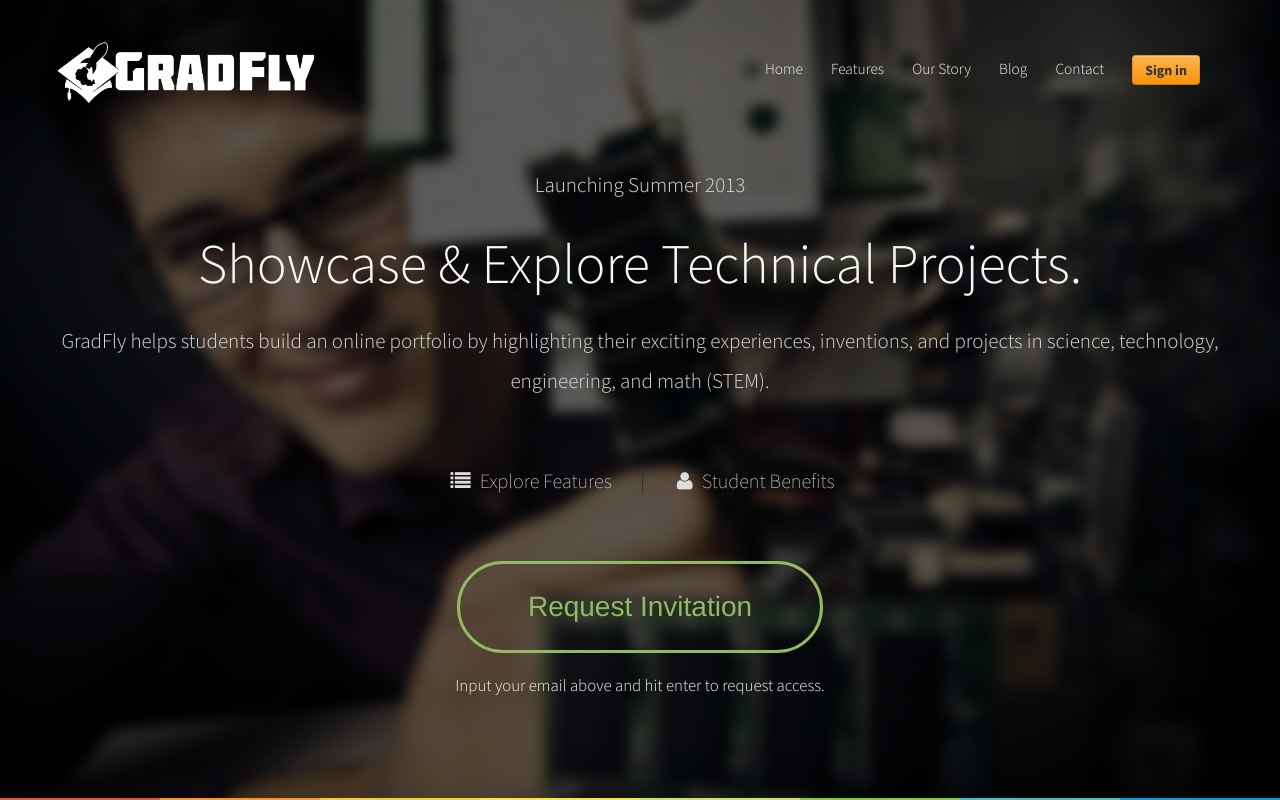
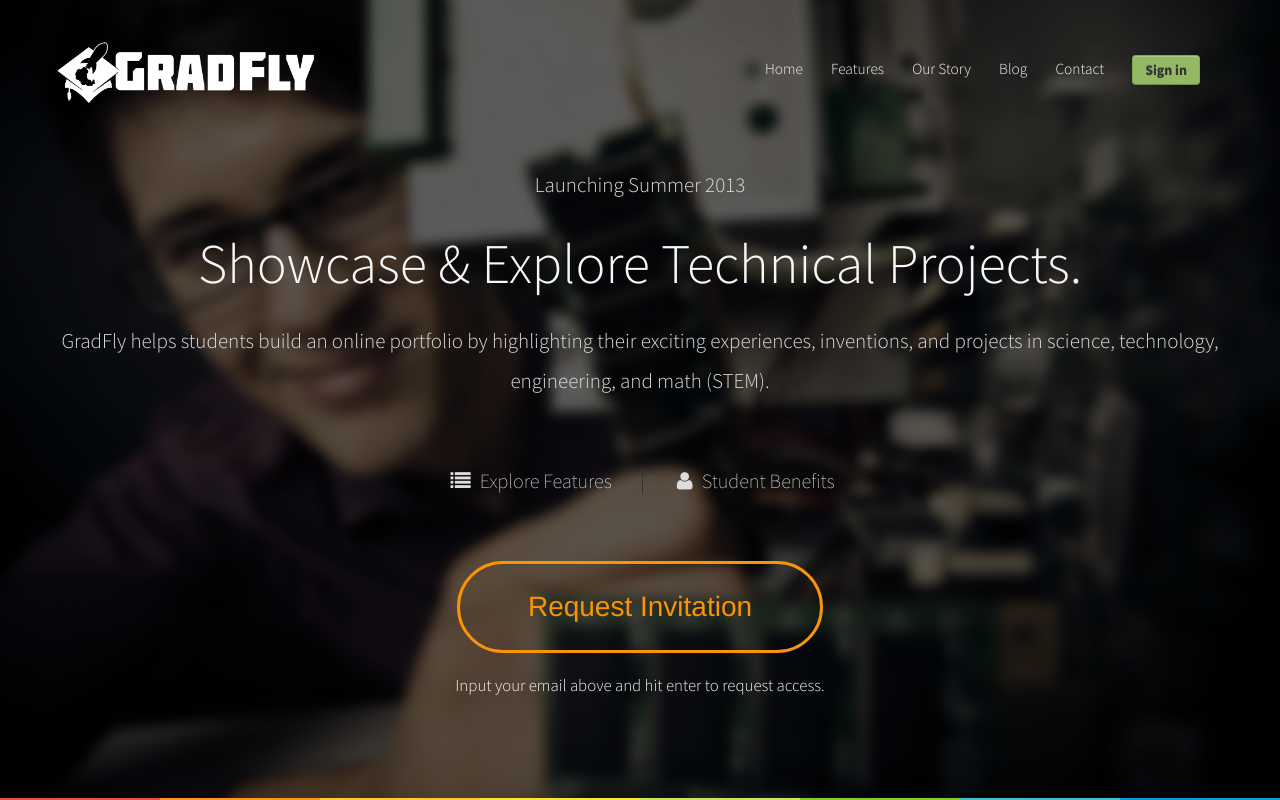
Before and after one commit to JoePeacock/gradfly_splash, a plain HTML site: page index.html in a window 1280 px wide. Shown: the top 800 px of the page. Drawn offline with nearby package versions, Linux system fonts and the light colour scheme.

Commit message:
sign in button to green request to orange

```diff
--- a/css/styles.css
+++ b/css/styles.css
@@ -106,8 +106,8 @@ a:hover {
 
 .request-form input {
 	font-size: 2em;
-	color:#93B964;
-	border: 3px solid #93B964;
+	color:#f89406;
+	border: 3px solid #f89406;
 	padding:33px 30px;
 	border-radius: 50px;
 	display: block;
@@ -277,19 +277,25 @@ section p {
 
 }
 
-.btn {
+.btn-success {
 	color:#333;
-	text-shadow:none;
 	-webkit-transition:color 0.4s;
 	-moz-transition:color 0.4s;
 	-o-transition:color 0.4s;
 	-ms-transition:color 0.4s;
 	transition:color 0.4s;
 	font-weight: bold;
+	background-color: #93B964;
+	background-image: -webkit-linear-gradient(to bottom, #93B964, #93B964);
+	background-image: -moz-linear-gradient(to bottom, #93B964, #93B964);
+	background-image: -o-linear-gradient(to bottom, #93B964, #93B964);
+	background-image: -ms-linear-gradient(to bottom, #93B964, #93B964);
+	background-image: linear-gradient(to bottom, #93B964, #93B964);
 }
 
-.btn:hover {
-	color:#333;
+.btn-success:hover {
+	color:#000;
+	background-color: #93B964;
 }
 
 /* Section Colors
--- a/index.html
+++ b/index.html
@@ -40,7 +40,7 @@
           <li><a>Our Story</a></li>
           <li><a>Blog</a></li>
           <li><a>Contact</a></li>
-          <li><div class="btn btn-warning">Sign in</div></li>
+          <li><div class="btn btn-success">Sign in</div></li>
         </ul>
       </div>
     </div>
@@ -149,7 +149,7 @@
             <span class="pull-right">
               <li><a style="color:#4099ff">@Grad_Fly</a></li>
               <li><a>Find us on Facebook</a></li>
-              <li><button class="btn btn-warning">Sign in</button></li>
+              <li><button class="btn btn-success">Sign in</button></li>
             </span>
         </ul>
       </div>
```
